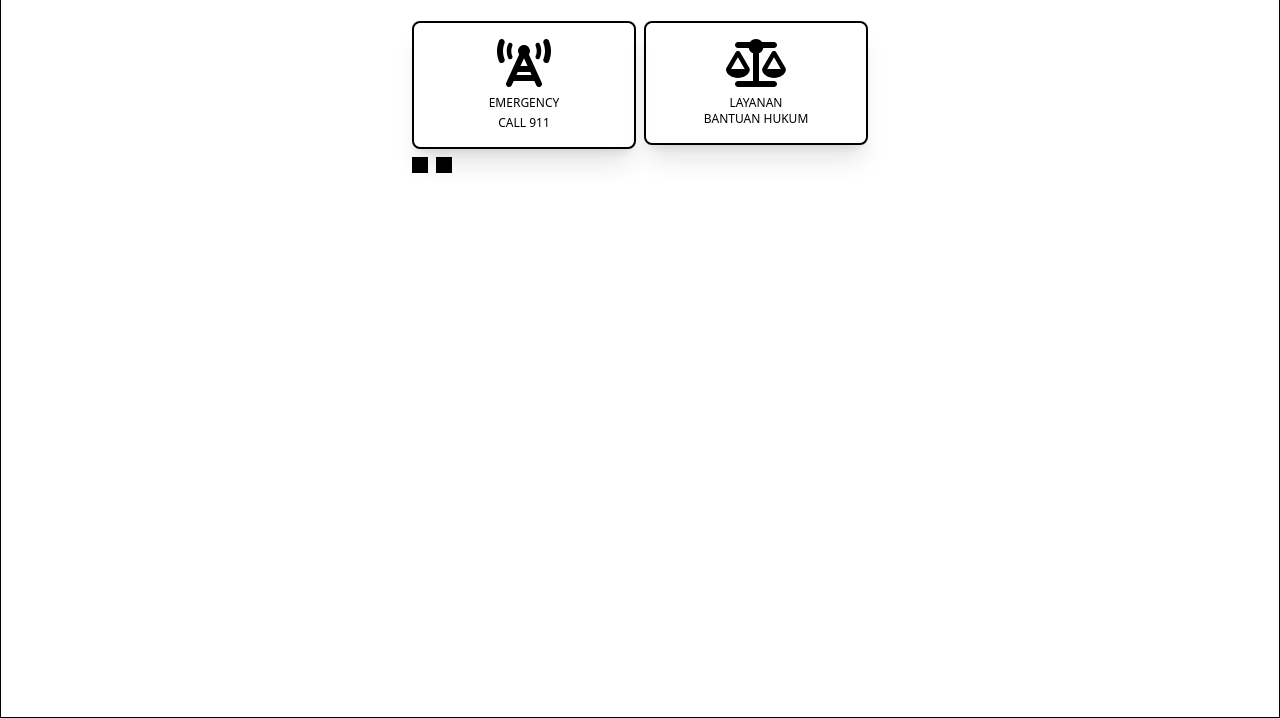
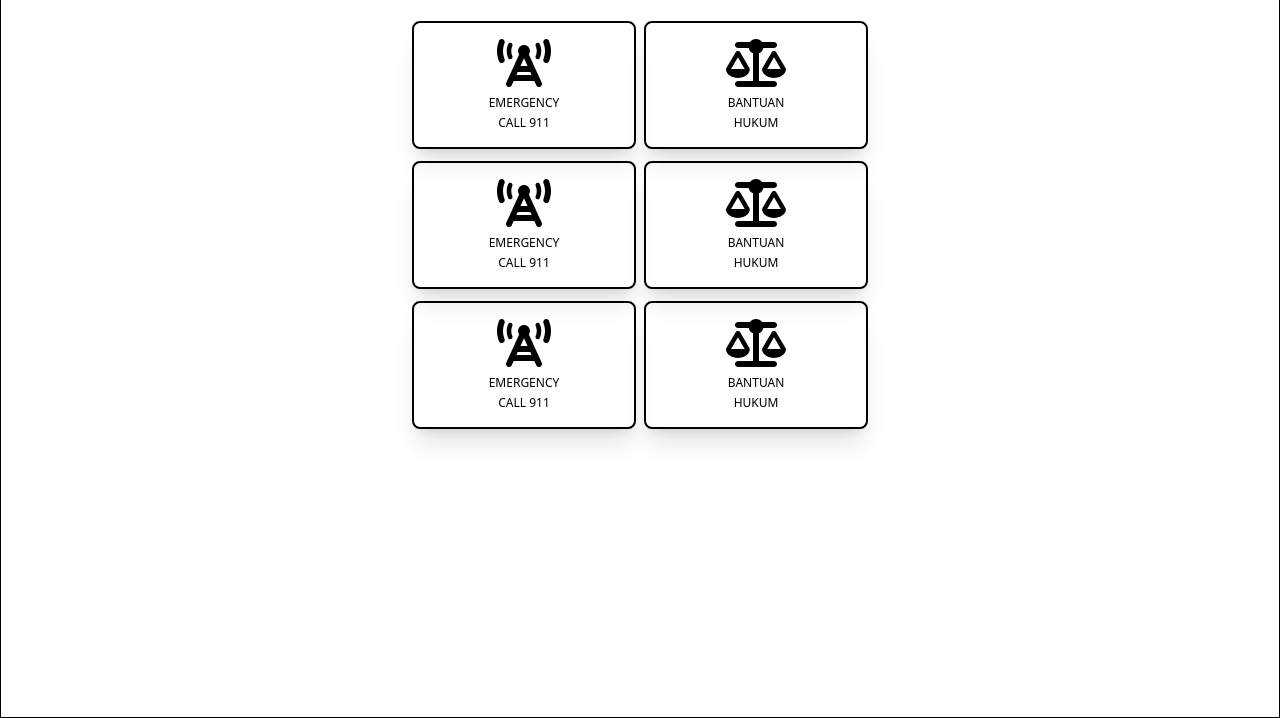
Before and after one commit to sangajie/hello911-web, a plain HTML site: page home.html in a window 1280 px wide. Shown: the part 82-800 px from the top of the page. Drawn offline with nearby package versions, Linux system fonts and the light colour scheme.

Commit message:
update home

```diff
--- a/home.html
+++ b/home.html
@@ -19,9 +19,10 @@
                 <img src="user.png" class="w-12 rounded p-1 " alt="">
             </div>
             <div>
+                <!-- Atas -->
                 <div class="flex mt-5">
                     <div class="flex text-xs w-1/2 flex-col p-1 rounded-lg">
-                        <div class="shadow-xl border-2 flex text-xs flex-col items-center p-2 border-black rounded-lg py-4">
+                        <div class="shadow-xl border-2 flex flex-col items-center p-2 border-black rounded-lg py-4">
                             <img src="tower-cell-solid.svg" class="h-12 mb-2" alt="">
                             <p class="mb-1">EMERGENCY</p>
                             <p>CALL 911</p>
@@ -30,14 +31,44 @@
                     <div class="flex text-xs w-1/2 flex-col p-1 rounded-lg">
                         <div class="shadow-xl border-2 flex flex-col items-center p-2 border-black rounded-lg py-4">
                             <img src="scale-balanced-solid.svg" class="h-12 mb-2" alt="">
-                            <p>LAYANAN</p>
-                            <p>BANTUAN HUKUM</p>
+                            <p class="mb-1">BANTUAN</p>
+                            <p>HUKUM</p>
                         </div>
                     </div>
                 </div>
-                <div class="flex">
-                    <div class="p-2 bg-black m-1"></div>
-                    <div class="p-2 bg-black m-1"></div>
+                <!-- Bawah -->
+                <div class="flex mt-1">
+                    <div class="flex text-xs w-1/2 flex-col p-1 rounded-lg">
+                        <div class="shadow-xl border-2 flex flex-col items-center p-2 border-black rounded-lg py-4">
+                            <img src="tower-cell-solid.svg" class="h-12 mb-2" alt="">
+                            <p class="mb-1">EMERGENCY</p>
+                            <p>CALL 911</p>
+                        </div>
+                    </div>
+                    <div class="flex text-xs w-1/2 flex-col p-1 rounded-lg">
+                        <div class="shadow-xl border-2 flex flex-col items-center p-2 border-black rounded-lg py-4">
+                            <img src="scale-balanced-solid.svg" class="h-12 mb-2" alt="">
+                            <p class="mb-1">BANTUAN</p>
+                            <p>HUKUM</p>
+                        </div>
+                    </div>
+                </div>
+                <!-- Bawah -->
+                <div class="flex mt-1">
+                    <div class="flex text-xs w-1/2 flex-col p-1 rounded-lg">
+                        <div class="shadow-xl border-2 flex flex-col items-center p-2 border-black rounded-lg py-4">
+                            <img src="tower-cell-solid.svg" class="h-12 mb-2" alt="">
+                            <p class="mb-1">EMERGENCY</p>
+                            <p>CALL 911</p>
+                        </div>
+                    </div>
+                    <div class="flex text-xs w-1/2 flex-col p-1 rounded-lg">
+                        <div class="shadow-xl border-2 flex flex-col items-center p-2 border-black rounded-lg py-4">
+                            <img src="scale-balanced-solid.svg" class="h-12 mb-2" alt="">
+                            <p class="mb-1">BANTUAN</p>
+                            <p>HUKUM</p>
+                        </div>
+                    </div>
                 </div>
             </div>
         </div>
```
